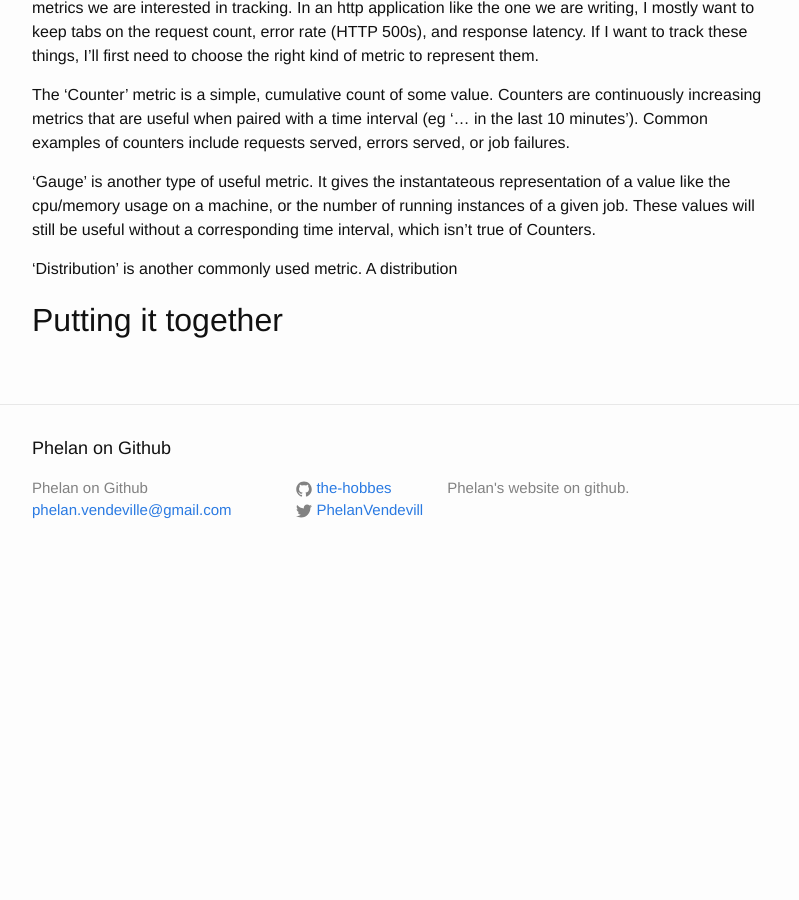
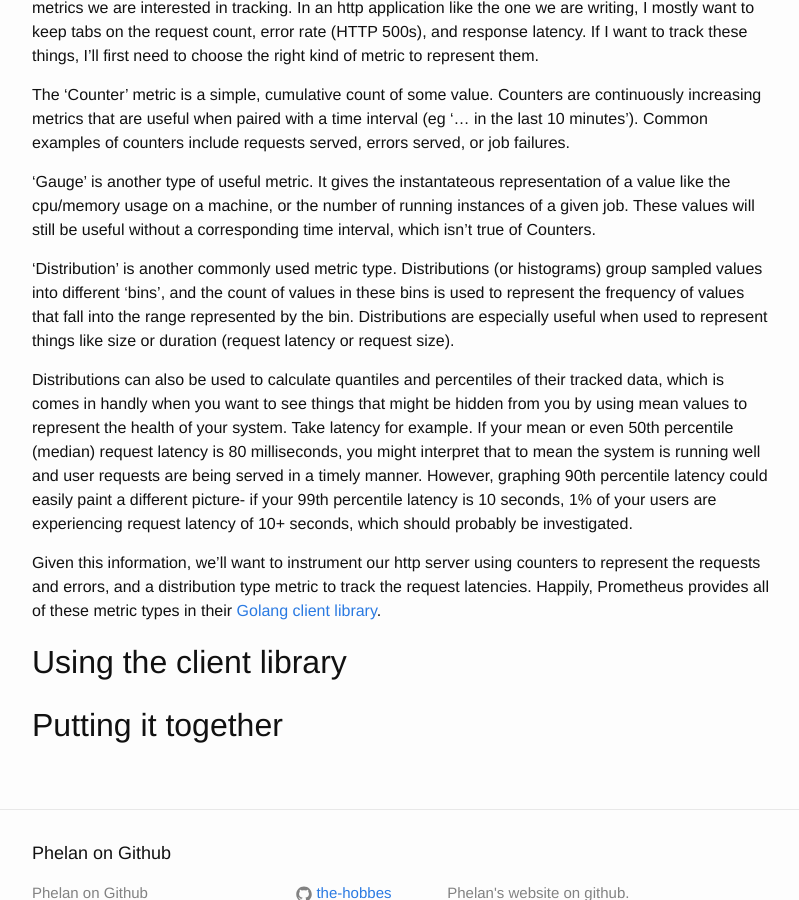
Before and after one commit to the-hobbes/the-hobbes.github.io, a Jekyll site: the page built from _posts/2016-03-26-instrumenting-with-prometheus.markdown, in a window 1280 px wide and 900 px high, scrolled down 1631 px. Shown: the whole window, without its empty margins (238-1037 px from the left). Built offline with Jekyll 4.4.1, drawn with Linux system fonts in a browser that asks for light colours; before the commit the page ends 2213 px from its top, so only the background shows below that.

Commit message:
Added instrumentation section to the prometheus post

```diff
--- a/_posts/2016-03-26-instrumenting-with-prometheus.markdown
+++ b/_posts/2016-03-26-instrumenting-with-prometheus.markdown
@@ -90,7 +90,29 @@ representation of a value like the cpu/memory usage on a machine, or the number
 of running instances of a given job. These values will still be useful without a
 corresponding time interval, which isn't true of Counters.
 
-'Distribution' is another commonly used metric. A distribution
+'Distribution' is another commonly used metric type. Distributions (or
+histograms) group sampled values into different 'bins', and the count of values
+in these bins is used to represent the frequency of values that fall into the
+range represented by the bin. Distributions are especially useful when used to
+represent things like size or duration (request latency or request size).
+
+Distributions can also be used to calculate quantiles and percentiles of their
+tracked data, which is comes in handly when you want to see things that might be
+hidden from you by using mean values to represent the health of your system.
+Take latency for example. If your mean or even 50th percentile (median) request
+latency is 80 milliseconds, you might interpret that to mean the system is
+running well and user requests are being served in a timely manner. However,
+graphing 90th percentile latency could easily paint a different picture- if your
+99th percentile latency is 10 seconds, 1% of your users are experiencing request
+latency of 10+ seconds, which should probably be investigated.
+
+Given this information, we'll want to instrument our http server using counters
+to represent the requests and errors, and a distribution type metric to track
+the request latencies. Happily, Prometheus provides all of these metric types in
+their [Golang client library].
+
+Using the client library
+------------------------
 
 
 Putting it together
@@ -103,3 +125,4 @@ Putting it together
 [visualization]: https://prometheus.io/docs/visualization/browser/
 [can also display]: https://prometheus.io/docs/visualization/grafana/
 [enumerated in the docs]: https://prometheus.io/docs/operating/configuration/
+[Golang client library]: https://github.com/prometheus/client_golang
```
